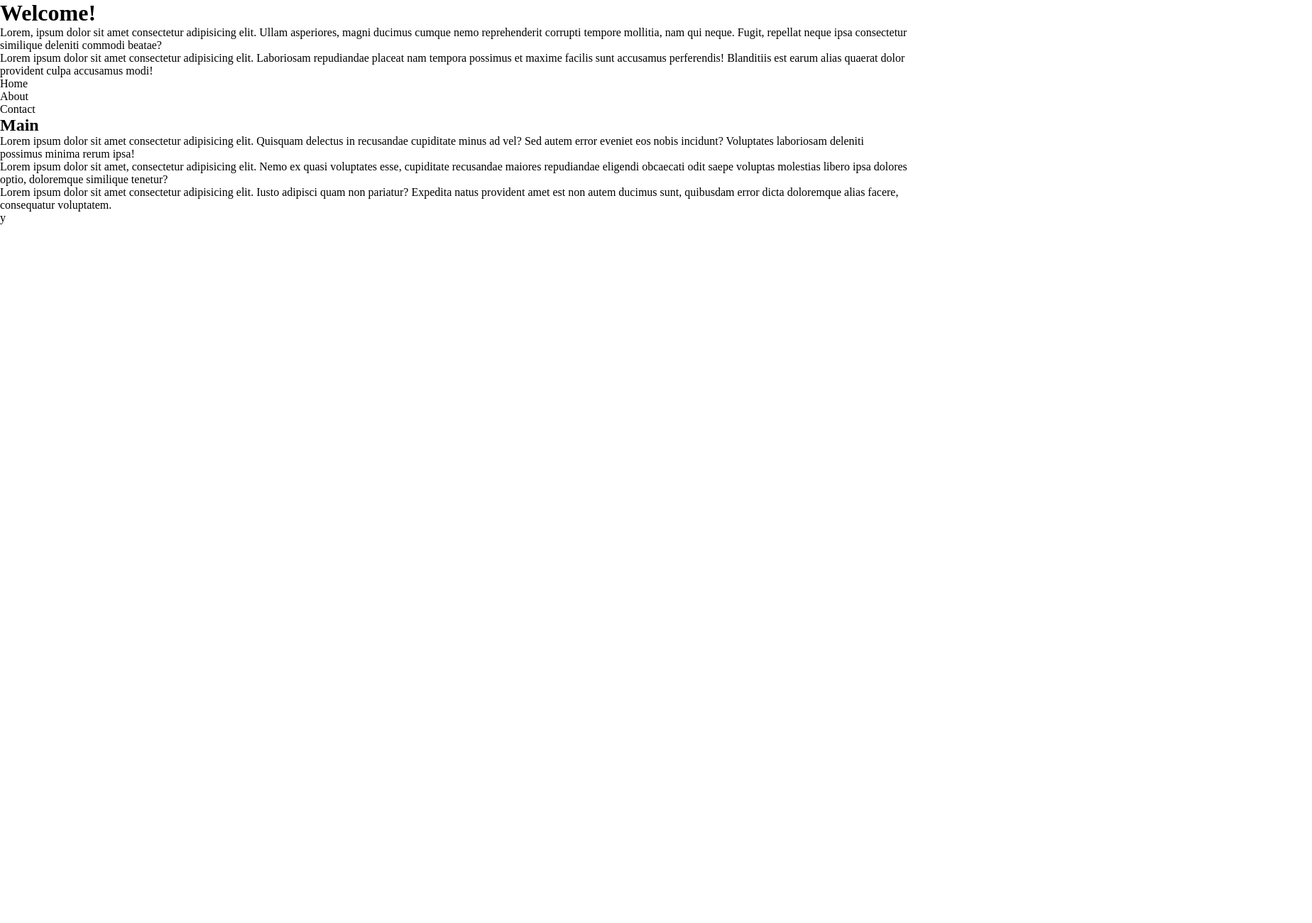
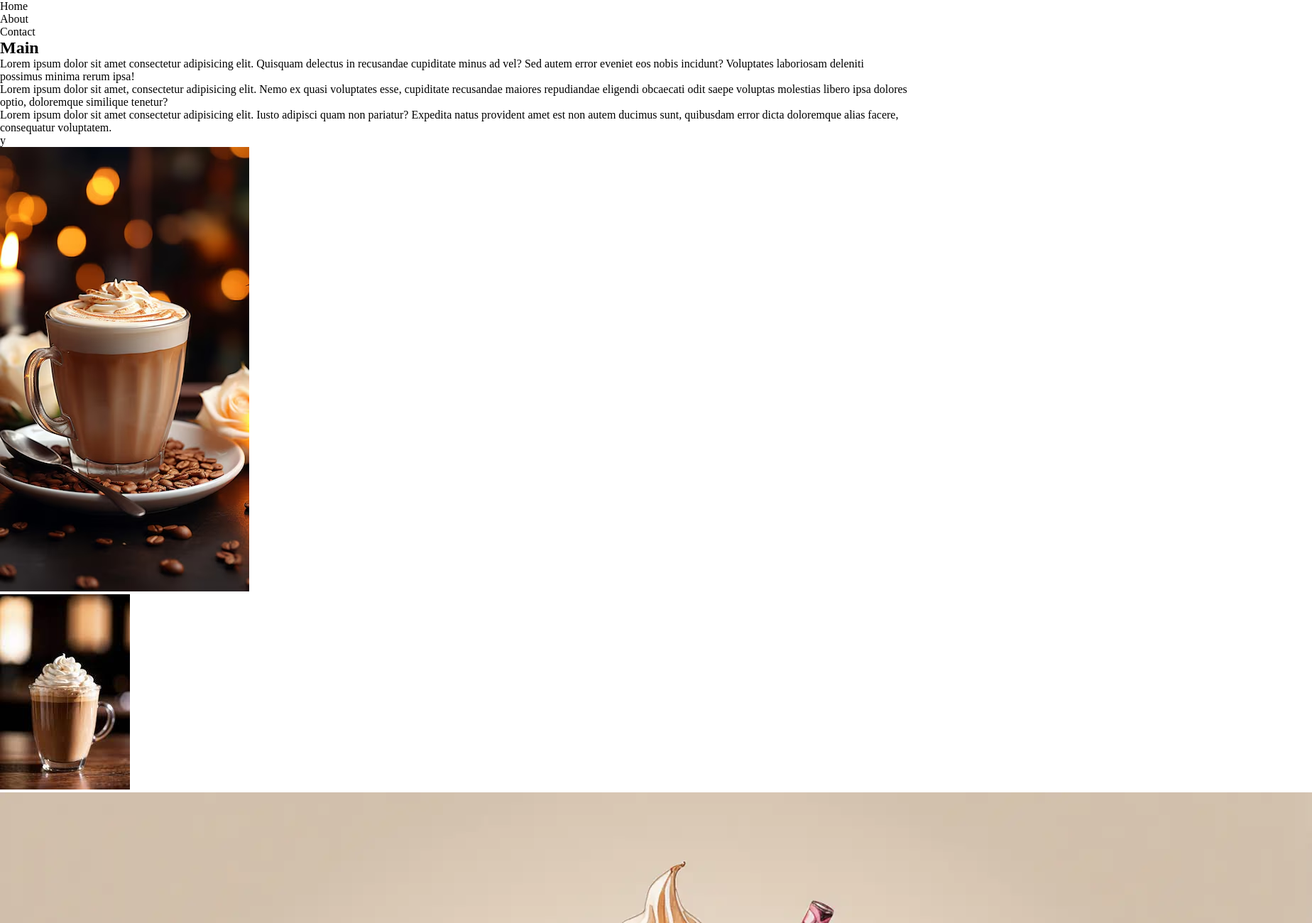
Before and after one commit to Natasha-nj-k/Flexbox-grid, a plain HTML site: page index.html in a window 1280 px wide. Shown: the top 1300 px of the page at 71% size, 1848 px wide, since content can reach past the window. Before the commit the page ends 800 px from the top, so only its background shows below. Drawn offline with Linux system fonts and the light colour scheme; a web font is replaced by a local one.

Commit message:
added photos and removed header

```diff
--- a/index.html
+++ b/index.html
@@ -12,12 +12,6 @@
 
 <body>
   <div class="container">
-    <header>
-      <h1>Welcome!</h1>
-      <p>Lorem, ipsum dolor sit amet consectetur adipisicing elit. Ullam asperiores, magni ducimus cumque nemo reprehenderit corrupti tempore mollitia, nam qui neque. Fugit, repellat neque ipsa consectetur similique deleniti commodi beatae?</p>
-      <p>Lorem ipsum dolor sit amet consectetur adipisicing elit. Laboriosam repudiandae placeat nam tempora possimus et maxime facilis sunt accusamus perferendis! Blanditiis est earum alias quaerat dolor provident culpa accusamus modi!</p>
-    </header>
-
     <nav class="navbar">
       <ul>
         <li><a href="#home"></a>Home</li>
@@ -34,10 +28,21 @@
     </main>y
 
     <div class="container2">
-      <div class="content"></div>
-      <div class="content"></div>
-      <div class="content"></div>
-      <div class="content"></div>
+      <div class="content">
+        <img src="./images/coffee.avif" alt="coffee1">
+      </div>
+
+      <div class="content">
+        <img src="./images/coffee2.jpeg" alt="coffee2">
+      </div>
+
+      <div class="content">
+        <img src="./images/coffee3.webp" alt="coffee3">
+      </div>
+
+      <div class="content">
+        <img src="./images/coffee4.jpg" alt="coffee4">
+      </div>
     </div>
   </div>
 </body>
```
